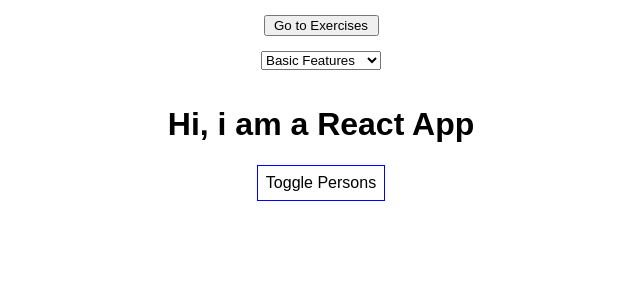
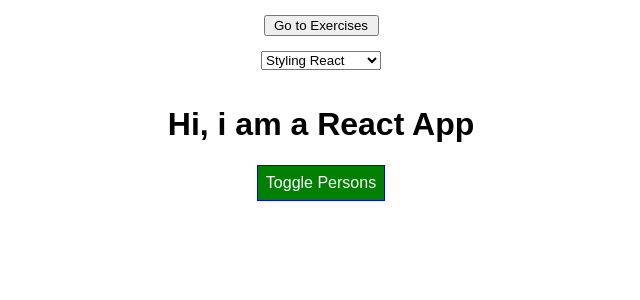
Before and after one commit to vinicechin/react-projects, a React (Create React App) app: page / in a window 1280 px wide. Shown: the top 300 px of the page, without its empty margins (319-959 px from the left). Built offline with nearby package versions, Linux system fonts and the light colour scheme.

Commit message:
Change styles of toggle button based on value

```diff
--- a/src/App.js
+++ b/src/App.js
@@ -8,7 +8,7 @@ import './App.css';
 
 class App extends Component {
   state = {
-    section: "1",
+    section: "2",
     exercise: "2",
     isExercise: false
   }
--- a/src/Sections/StylingReact/StylingReact.js
+++ b/src/Sections/StylingReact/StylingReact.js
@@ -32,7 +32,8 @@ class StylingReact extends Component {
 
   render() {
     const style = {
-      backgroundColor: 'white',
+      backgroundColor: 'green',
+      color: 'white',
       font: 'inherit',
       border: '1px solid blue',
       padding: '8px',
@@ -59,6 +60,9 @@ class StylingReact extends Component {
           }
         </div>
       )
+
+      // change style when persons list is being shown
+      style.backgroundColor = 'red'
     }
 
     return (
```
